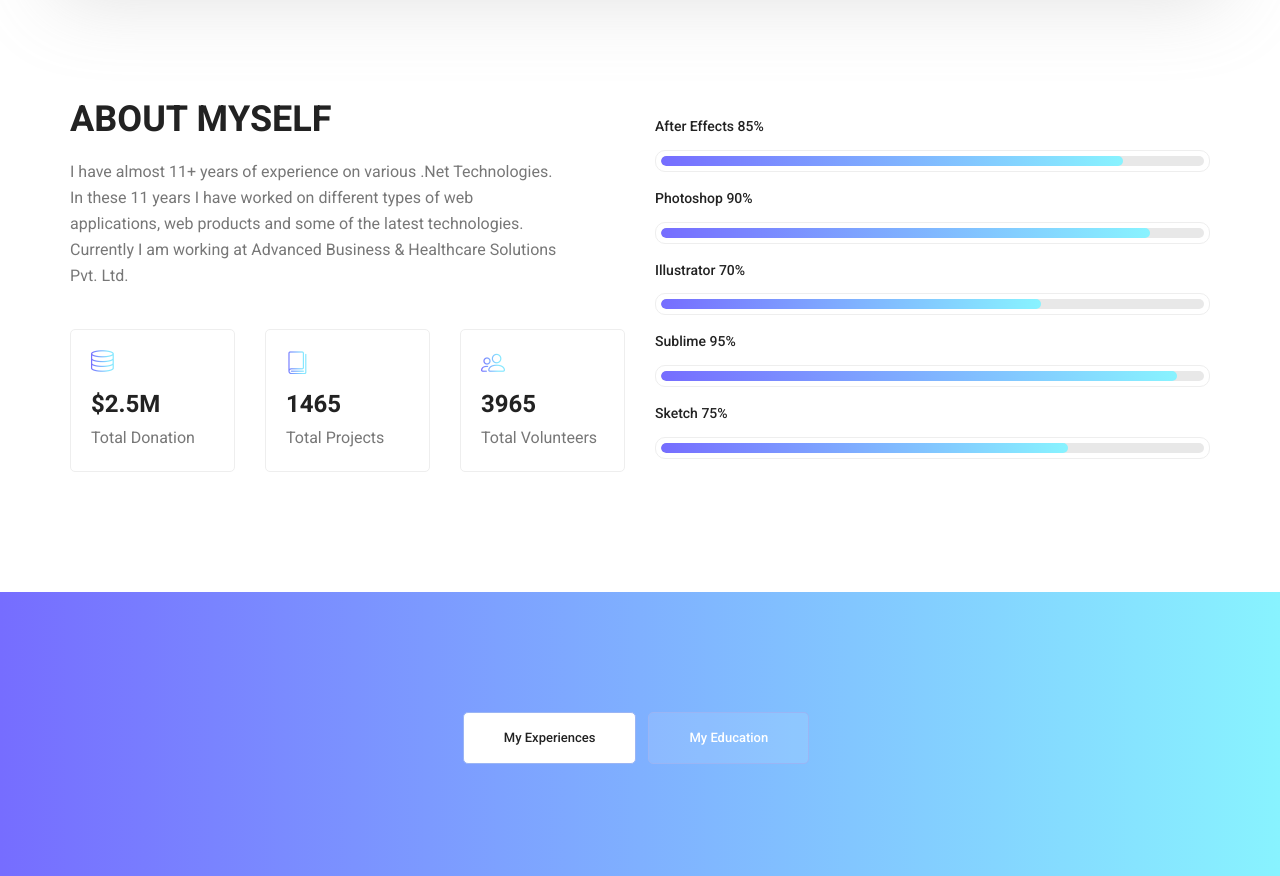
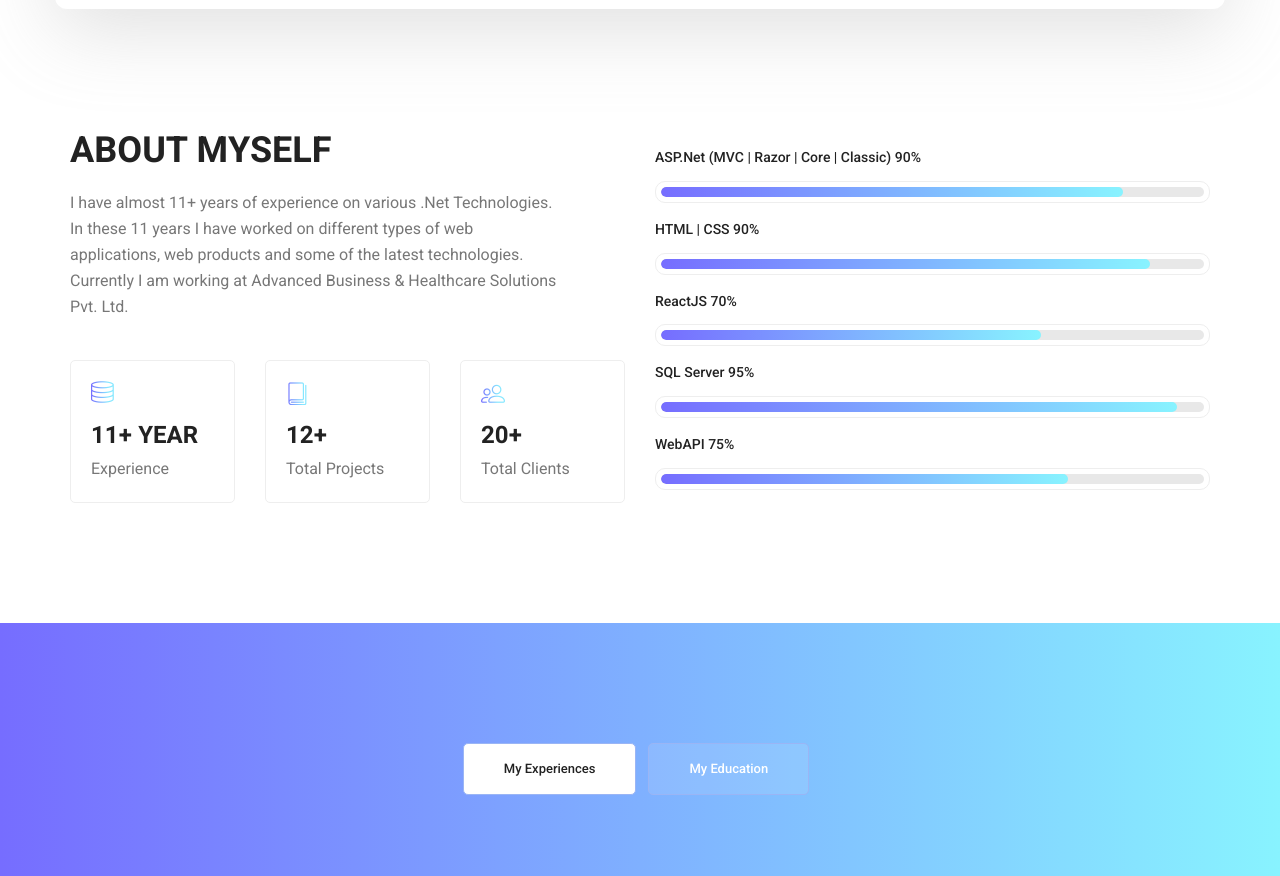
Before and after one commit to hitesh29889/dev_hitesh, a plain HTML site: page index.html in a window 1280 px wide. Shown: the part 982-1858 px from the top of the page. Drawn offline with Linux system fonts and the light colour scheme.

Commit message:
updated my details

```diff
--- a/index.html
+++ b/index.html
@@ -110,22 +110,22 @@
         						<div class="col-md-4">
         							<div class="wel_item">
         								<i class="lnr lnr-database"></i>
-        								<h4>$2.5M</h4>
-        								<p>Total Donation</p>
+        								<h4>11+ year </h4>
+        								<p>Experience</p>
         							</div>
         						</div>
         						<div class="col-md-4">
         							<div class="wel_item">
         								<i class="lnr lnr-book"></i>
-        								<h4>1465</h4>
+        								<h4>12+</h4>
         								<p>Total Projects</p>
         							</div>
         						</div>
         						<div class="col-md-4">
         							<div class="wel_item">
         								<i class="lnr lnr-users"></i>
-        								<h4>3965</h4>
-        								<p>Total Volunteers</p>
+        								<h4>20+</h4>
+        								<p>Total Clients</p>
         							</div>
         						</div>
         					</div>
@@ -135,7 +135,7 @@
         				<div class="tools_expert">
         					<div class="skill_main">
 								<div class="skill_item">
-									<h4>After Effects <span class="counter">85</span>%</h4>
+									<h4>ASP.Net (MVC | Razor | Core | Classic) <span class="counter">90</span>%</h4>
 									<div class="progress_br">
 										<div class="progress">
 											<div class="progress-bar" role="progressbar" aria-valuenow="85" aria-valuemin="0" aria-valuemax="100"></div>
@@ -143,7 +143,7 @@
 									</div>
 								</div>
 								<div class="skill_item">
-									<h4>Photoshop <span class="counter">90</span>%</h4>
+									<h4>HTML | CSS <span class="counter">90</span>%</h4>
 									<div class="progress_br">
 										<div class="progress">
 											<div class="progress-bar" role="progressbar" aria-valuenow="90" aria-valuemin="0" aria-valuemax="100"></div>
@@ -151,7 +151,7 @@
 									</div>
 								</div>
 								<div class="skill_item">
-									<h4>Illustrator <span class="counter">70</span>%</h4>
+									<h4>ReactJS <span class="counter">70</span>%</h4>
 									<div class="progress_br">
 										<div class="progress">
 											<div class="progress-bar" role="progressbar" aria-valuenow="70" aria-valuemin="0" aria-valuemax="100"></div>
@@ -159,7 +159,7 @@
 									</div>
 								</div>
 								<div class="skill_item">
-									<h4>Sublime <span class="counter">95</span>%</h4>
+									<h4>SQL Server <span class="counter">95</span>%</h4>
 									<div class="progress_br">
 										<div class="progress">
 											<div class="progress-bar" role="progressbar" aria-valuenow="95" aria-valuemin="0" aria-valuemax="100"></div>
@@ -167,7 +167,7 @@
 									</div>
 								</div>
 								<div class="skill_item">
-									<h4>Sketch <span class="counter">75</span>%</h4>
+									<h4>WebAPI <span class="counter">75</span>%</h4>
 									<div class="progress_br">
 										<div class="progress">
 											<div class="progress-bar" role="progressbar" aria-valuenow="75" aria-valuemin="0" aria-valuemax="100"></div>
```
Also changed, not shown: contact.html (+11 -11 lines), img/personal-2.jpg, img/personal.jpg.
